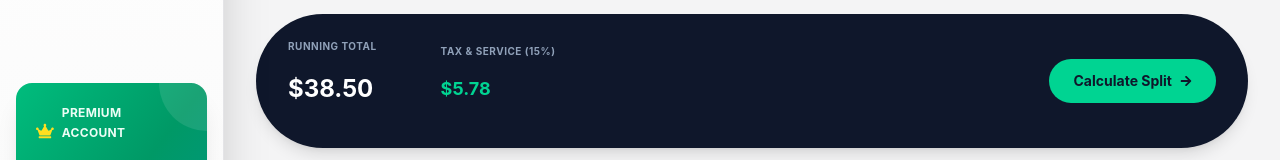
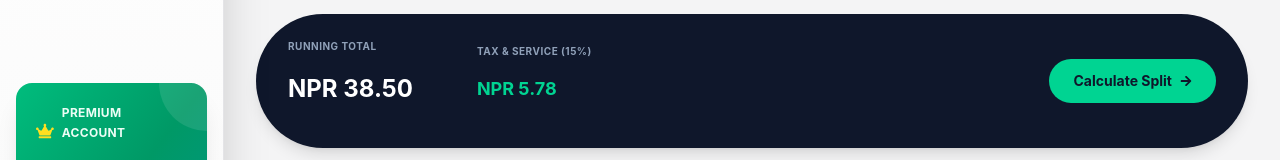
Before and after one commit to kushaljk11/ClassAThon-HisabSathi-BaadFaad, a React (Vite) app in the folder src/Frontend/Baadfaad/: page /group in a window 1280 px wide. Shown: the part 447-607 px from the top of the page. Built offline with nearby package versions, Linux system fonts and the light colour scheme; no server answers; sample sign-in values are in the browser's storage.

Commit message:
Update currency display from $ to NPR in frontend UI

```diff
--- a/src/Frontend/Baadfaad/src/pages/group/Group.jsx
+++ b/src/Frontend/Baadfaad/src/pages/group/Group.jsx
@@ -123,14 +123,14 @@ export default function Group() {
                 <p className="text-[10px] font-bold uppercase tracking-wider text-slate-400">
                   Running Total
                 </p>
-                <p className="mt-1 text-2xl font-bold">$38.50</p>
+                <p className="mt-1 text-2xl font-bold">NPR 38.50</p>
               </div>
 
               <div>
                 <p className="text-[10px] font-bold uppercase tracking-wider text-slate-400">
                   Tax & Service (15%)
                 </p>
-                <p className="mt-1 text-lg font-bold text-emerald-400">$5.78</p>
+                <p className="mt-1 text-lg font-bold text-emerald-400">NPR 5.78</p>
               </div>
             </div>
 
```
